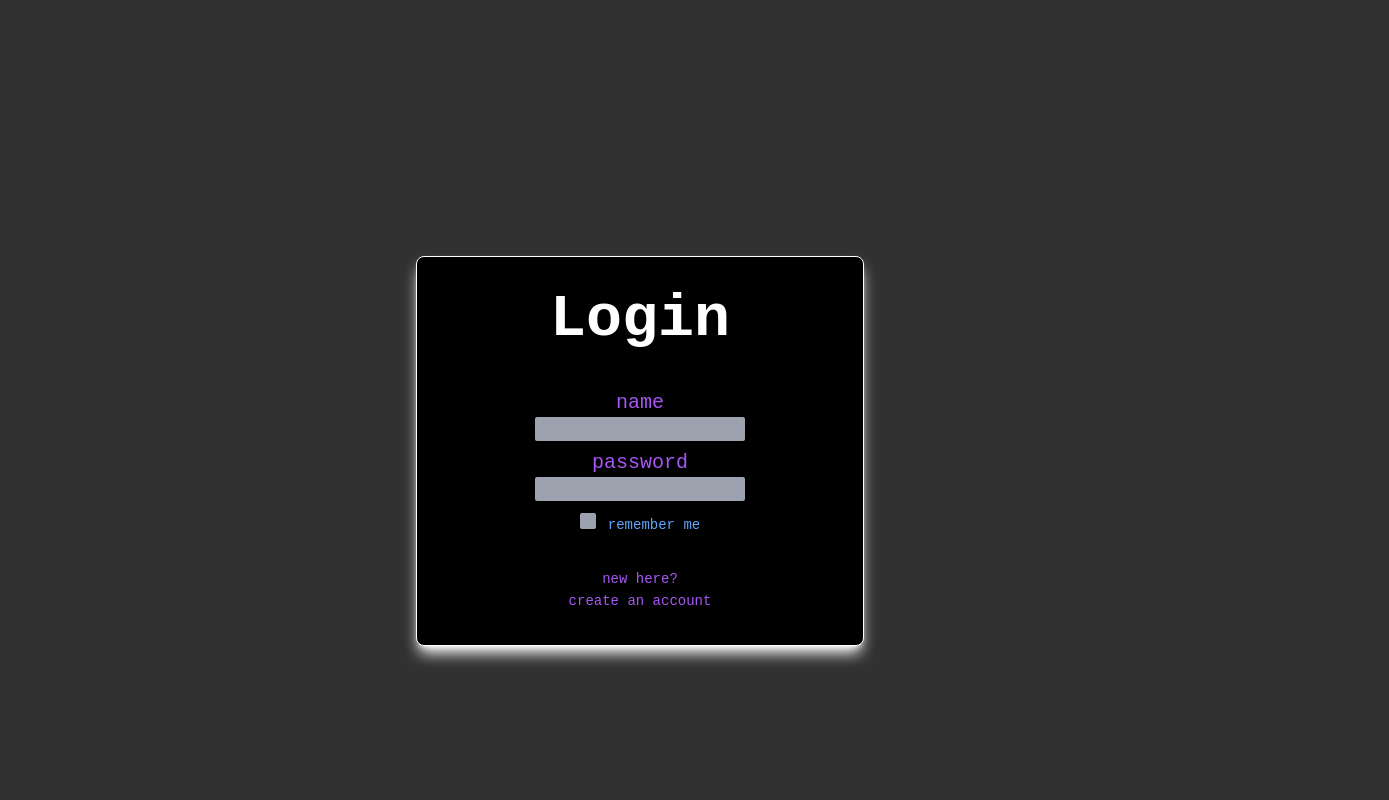
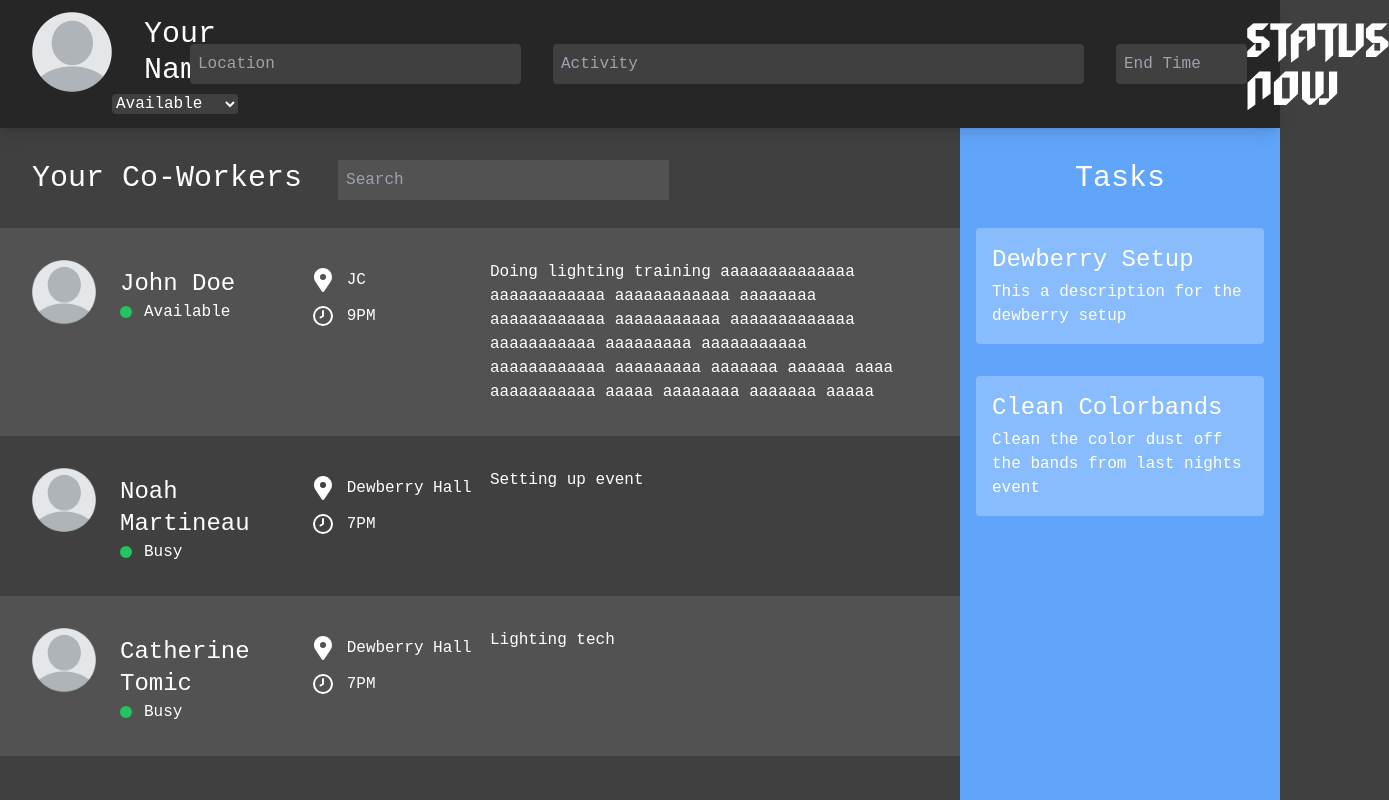
Before and after one commit to sp-ec/patriothacks-2024, a React (Create React App) app: page / in a window 1280 px wide. Shown: the top 800 px of the page, 1389 px wide, since content can reach past the window. Built offline with nearby package versions, Linux system fonts and the light colour scheme.

Commit message:
fixed warnings

```diff
--- a/src/App.css
+++ b/src/App.css
@@ -5,7 +5,7 @@
 @import url('https://fonts.googleapis.com/css2?family=Roboto+Mono:ital,wght@0,100..700;1,100..700&display=swap');
 
 :root {
-  background: #313131;
+  background: #404040;
 }
 
 body {
--- a/src/App.js
+++ b/src/App.js
@@ -5,7 +5,7 @@ import Login from './pages/Login';
 function App() {
   return (
     <div className="App">
-      <Login />
+      <Main />
     </div>
   );
 }
--- /dev/null
+++ b/src/components/Dropdown.js
@@ -0,0 +1,26 @@
+import React, { useState } from 'react';
+
+const Dropdown = () => {
+    const [selectedOption, setSelectedOption] = useState('available');
+
+    const handleSelect = (color) => {
+        setSelectedOption(color);
+    };
+
+    return (
+        <div className="dropdown">
+            <select
+                value={selectedOption}
+                onChange={(e) => handleSelect(e.target.value)}
+                className='bg-neutral-700 rounded'
+            >
+                <option value="available">Available</option>
+                <option value="busy">Busy</option>
+                <option value="unavailable">Unavailable</option>
+
+            </select>
+        </div >
+    );
+};
+
+export default Dropdown;
--- a/src/components/ProfileHeader.js
+++ b/src/components/ProfileHeader.js
@@ -1,21 +1,18 @@
 import React, { Component } from 'react'
+import Dropdown from './Dropdown'
 
 export class ProfileHeader extends Component {
     render() {
         return (
             <>
                 <div className='flex flex-row'>
-
-                    <img src={require('../images/template_profile.png')} className='h-20'></img>
-
+                    <img src={require('../images/template_profile.png')} alt='template profile picture' className='h-20'></img>
                     <div className='flex flex-col mt-1'>
                         <h1 className='text-3xl text-white ml-8'>Your Name</h1>
-                        <div className='flex flex-row mt-2'>
-                            <div className='w-3 h-3 bg-green-500 rounded-full ml-8 mt-2'></div>
-                            <p className='ml-3 text-white'>Available</p>
+                        <div className='flex flex-row mt-1'>
+                            <Dropdown />
                         </div>
                     </div>
-
                 </div>
             </>
         )
--- a/src/components/WorkerStatus.js
+++ b/src/components/WorkerStatus.js
@@ -1,13 +1,12 @@
-import React, { Component } from 'react'
 import LocationIcon from '../icons/LocationIcon'
 import ClockIcon from '../icons/ClockIcon'
 
 const WorkerStatus = (props) => {
     return (
-        <div className=''>
+        <div className={props.bg}>
             <div className='flex flex-row p-4 m-4 rounded'>
                 <div className='flex flex-row basis-1/3'>
-                    <img src={require('../images/template_profile.png')} className='h-16 mr-6'></img>
+                    <img src={require('../images/template_profile.png')} alt='Template profile picture' className='h-16 mr-6'></img>
                     <div className='flex flex-col mt-2'>
                         <h1 className='text-white text-2xl'>{props.name}</h1>
                         <div className='flex flex-row'>
--- a/src/pages/Login.js
+++ b/src/pages/Login.js
@@ -21,7 +21,7 @@ export class Login extends Component {
 
                                 <div className="mt-8">
                                     <p className="text-sm text-purple-500">new here?</p>
-                            <a className="text-sm text-purple-500 hover:underline">create an account</a>
+                                    <a className="text-sm text-purple-500 hover:underline" href=''>create an account</a>
                                 </div>
                             </div>
                         </div>
--- a/src/pages/Main.js
+++ b/src/pages/Main.js
@@ -11,10 +11,10 @@ export class Main extends Component {
                 <div className='flex flex-row min-h-screen pt-32'>
 
                     <div className='flex flex-col basis-3/4'>
-                        <div className='flex flex-row mt-4 ml-4'>
+                        <div className='flex flex-row mt-4 ml-4 mb-4'>
                             <h2 className='text-white text-3xl p-4'>Your Co-Workers</h2>
                             <textarea
-                                className='bg-neutral-700 text-white p-2 h-10 mt-4 ml-5'
+                                className='bg-neutral-600 text-white p-2 h-10 mt-4 ml-5'
                                 placeholder='Search'
                                 rows='1'
                                 cols='30'
@@ -22,8 +22,9 @@ export class Main extends Component {
                             />
                         </div>
 
-                        <WorkerStatus name='John Doe' status='Available' location='JC' endTime='9PM' activity="Doing lighting training aaaaaaaaaaaaaa aaaaaaaaaaaa aaaaaaaaaaaa aaaaaaaa aaaaaaaaaaaa aaaaaaaaaaa aaaaaaaaaaaaa aaaaaaaaaaa aaaaaaaaa aaaaaaaaaaa aaaaaaaaaaaa aaaaaaaaa aaaaaaa aaaaaa aaaa aaaaaaaaaaa aaaaa aaaaaaaa aaaaaaa aaaaa" />
-                        <WorkerStatus name='Noah Martineau' status='Busy' location='Dewberry Hall' endTime='7PM' activity="Setting up event" />
+                        <WorkerStatus bg='bg-neutral-600' name='John Doe' status='Available' location='JC' endTime='9PM' activity="Doing lighting training aaaaaaaaaaaaaa aaaaaaaaaaaa aaaaaaaaaaaa aaaaaaaa aaaaaaaaaaaa aaaaaaaaaaa aaaaaaaaaaaaa aaaaaaaaaaa aaaaaaaaa aaaaaaaaaaa aaaaaaaaaaaa aaaaaaaaa aaaaaaa aaaaaa aaaa aaaaaaaaaaa aaaaa aaaaaaaa aaaaaaa aaaaa" />
+                        <WorkerStatus bg='bg-neutral-700' name='Noah Martineau' status='Busy' location='Dewberry Hall' endTime='7PM' activity="Setting up event" />
+                        <WorkerStatus bg='bg-neutral-600' name='Catherine Tomic' status='Busy' location='Dewberry Hall' endTime='7PM' activity="Lighting tech" />
                     </div>
 
                     <div className='flex flex-col bg-blue-400 min-h-screen basis-1/4'>
```
Lines whose indentation alone changed are shown as unchanged.
